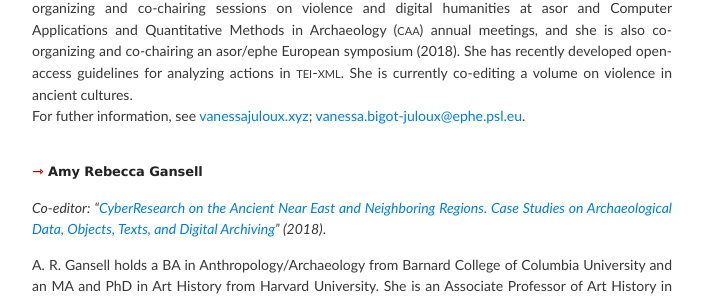
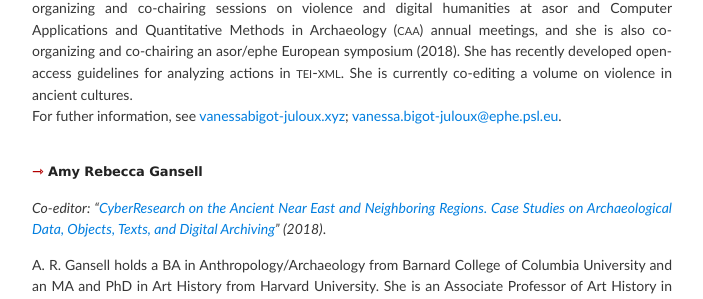
Before and after one commit to vbigot-juloux/ane-research-humanities, a Jekyll site: the page built from About.md, in a window 1280 px wide and 900 px high, scrolled down 491 px. Shown: the part 153-452 px from the top of the window, without its empty margins (288-991 px from the left). Built offline with Jekyll 4.4.1, drawn with Linux system fonts in a browser that asks for light colours; the repository's description, which GitHub fills in, is left out.

Commit message:
Update About.md

```diff
--- a/About.md
+++ b/About.md
@@ -9,7 +9,7 @@ _By (surnames) alphabetical order_
 <h3><a name="bigot-juloux"></a><span style="color:#b30000; font-size: 14px">&#8702;</span> Vanessa Bigot Juloux</h3>
 <p><em>Co-editor: “<a href="http://ane-research-humanities.science/docs/CyberResearch-vol1">CyberResearch on the Ancient Near East and Neighboring Regions. Case Studies on Archaeological Data, Objects, Texts, and Digital Archiving</a>” (2018), “<a href="http://ane-research-humanities.science/docs/CyberResearch-vol2">CyberResearch on the Ancient Near East and Neighboring Regions (vol. 2). Evaluating new tools and methods for Archaeological Data, Objects, Texts, and Digital Archiving</a>” (forthcoming 2019), “<a href="http://ane-research-humanities.science/docs/Violence-vol1">The Use of Violence in the Ancient Near East and Neighboring Regions: Case Studies on Texts, Images and Archaeology</a>” (forthcoming 2019), “<a href="http://ane-research-humanities.science/docs/ASOR-EPHE-PSL-European-Symposium">Les Actes of ASOR/EPHE-PSL European Symposium, Paris, Sept. 4-5, 2018. Collaborative Projects among European and International Scholars for the Study of Ancient Worlds Using Digital Approaches</a>” (forthcoming first term 2020), “<a href="http://ane-research-humanities.science/docs/ASOR-EPHE-PSL-European-Symposium">Les Actes of ASOR/EPHE-PSL European Symposium, Paris, Sept. 4-6, 2018. Interaction between Violence, Order, and Conflict within the Political Sphere of Ancient Worlds</a>” (forthcoming first term 2020).</em></p>
 <p style="padding-bottom: 20px">V. Bigot Juloux holds an advanced degree in Ugaritic (École des Langues et des Civilisations de l’Orient Ancien). She is a PhD candidate at the École Pratique des Hautes Études (<span class="small">ephe</span>) and Paris Sciences et Lettres (<span class="small">psl</span>), and a research associate at the Institute of Archaeology (Andrews University, Michigan). Her research focuses on Ugaritic narrative texts and violent behavior for political purposes. She is involved in several committees at the American Schools of Oriental Research (<span class="small">asor</span>). Since 2016, she has been co-organizing and co-chairing sessions on violence and digital humanities at asor and Computer Applications and Quantitative Methods in Archaeology (<span class="small">caa</span>) annual meetings, and she is also co-organizing and co-chairing an asor/ephe European symposium (2018). She has recently developed open-access guidelines for analyzing actions in <span class="small">tei-xml</span>. She is currently co-editing a volume on violence in ancient cultures.<br />
-For futher information, see <a href="http://vanessajuloux.xyz" target="_blank">vanessajuloux.xyz</a>; <a href="mailto:vanessa.bigot-juloux@ephe.psl.eu">vanessa.bigot-juloux@ephe.psl.eu</a>.</p>
+For futher information, see <a href="http://vanessabigot-juloux.xyz" target="_blank">vanessabigot-juloux.xyz</a>; <a href="mailto:vanessa.bigot-juloux@ephe.psl.eu">vanessa.bigot-juloux@ephe.psl.eu</a>.</p>
 
 <h3><a name="gansell"></a><span style="color:#b30000; font-size: 14px">&#8702;</span> Amy Rebecca Gansell</h3>
 <p><em>Co-editor: “<a href="http://ane-research-humanities.science/docs/CyberResearch-vol1">CyberResearch on the Ancient Near East and Neighboring Regions. Case Studies on Archaeological Data, Objects, Texts, and Digital Archiving</a>” (2018)</em>. </p>
```
